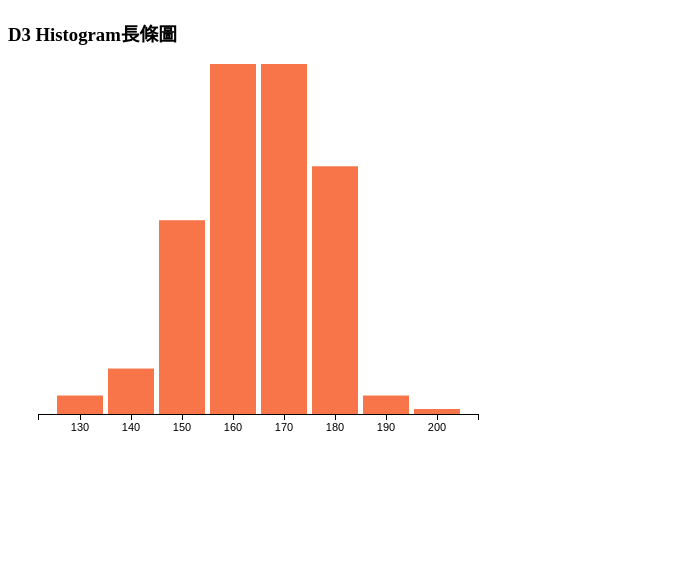
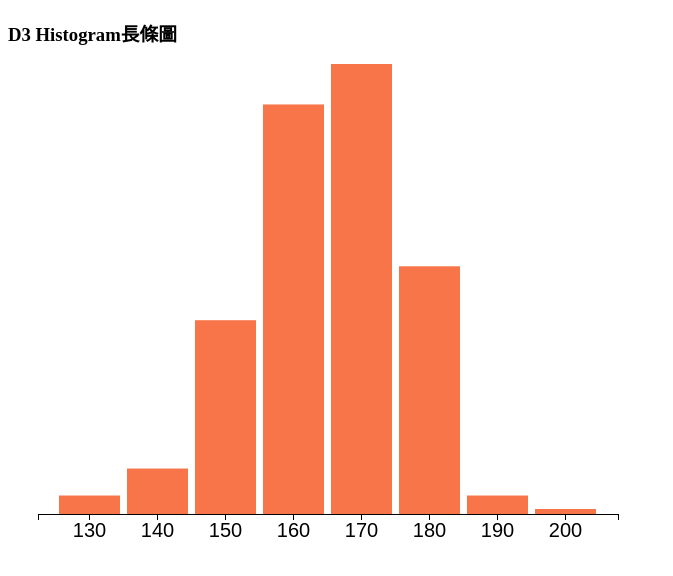
Before and after one commit to bjtgogo/F2Etest, a plain HTML site: page 202012_D3js_testHistogram.htm in a window 1280 px wide. Shown: the whole page, without its empty margins (0-673 px from the left). Drawn offline with nearby package versions, Linux system fonts and the light colour scheme.

Commit message:
Update 202012_D3js_testHistogram.htm

```diff
--- a/202012_D3js_testHistogram.htm
+++ b/202012_D3js_testHistogram.htm
@@ -18,7 +18,7 @@
 
 .xAxis text, .yAxis text {
   font-family: sans-serif;
-  font-size: 11px;
+  font-size: 20px;
 }
 
 .rect {
@@ -49,8 +49,8 @@ for(var i=0; i<100; i++){
 	dataSet.push(rand())
 }
 
-var width = 500
-var height = 380
+var width = 640
+var height = 480
 var padding = {top:30, right:30, bottom:30, left:30}
 
 var svg = d3.select("body").append("svg")
```
